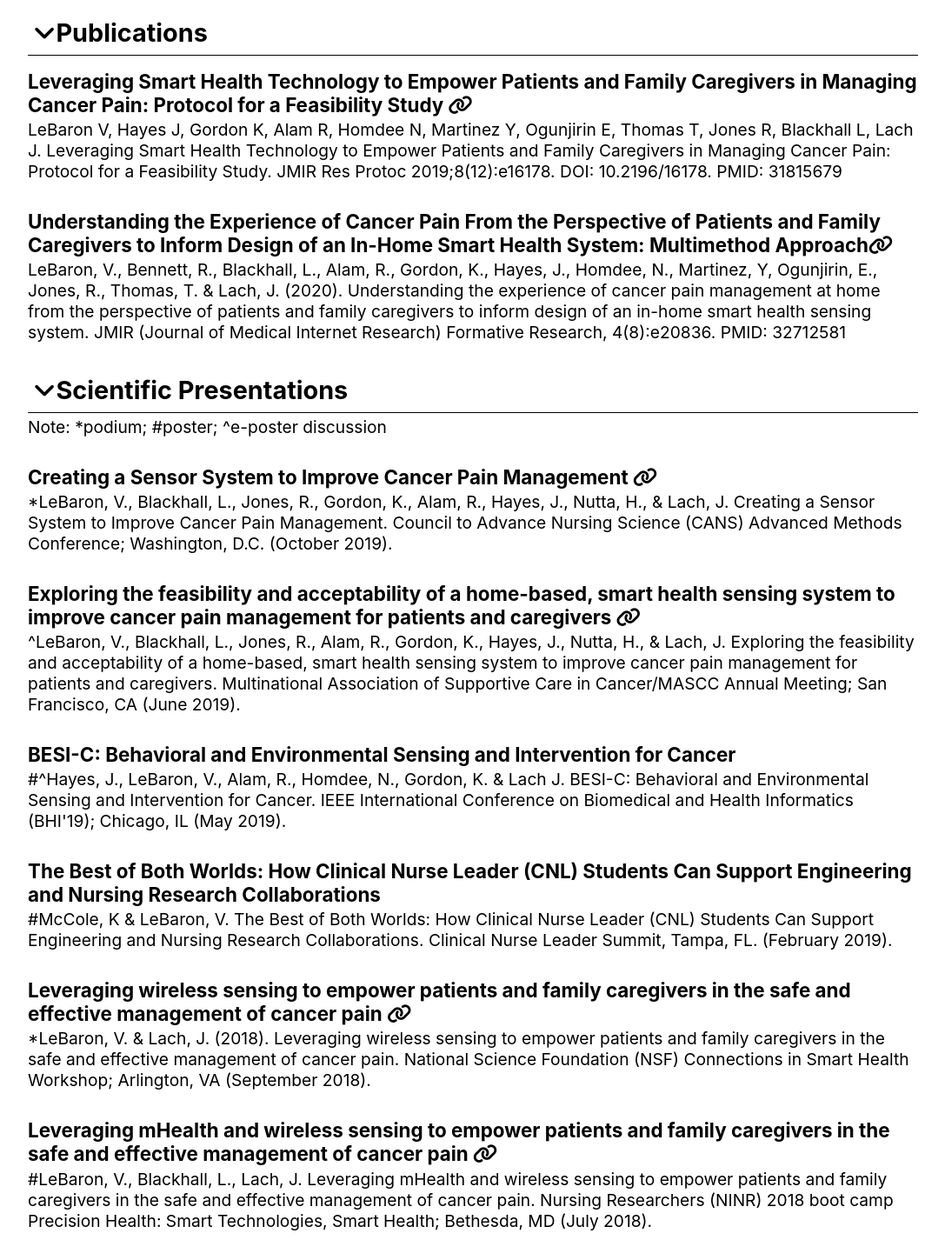
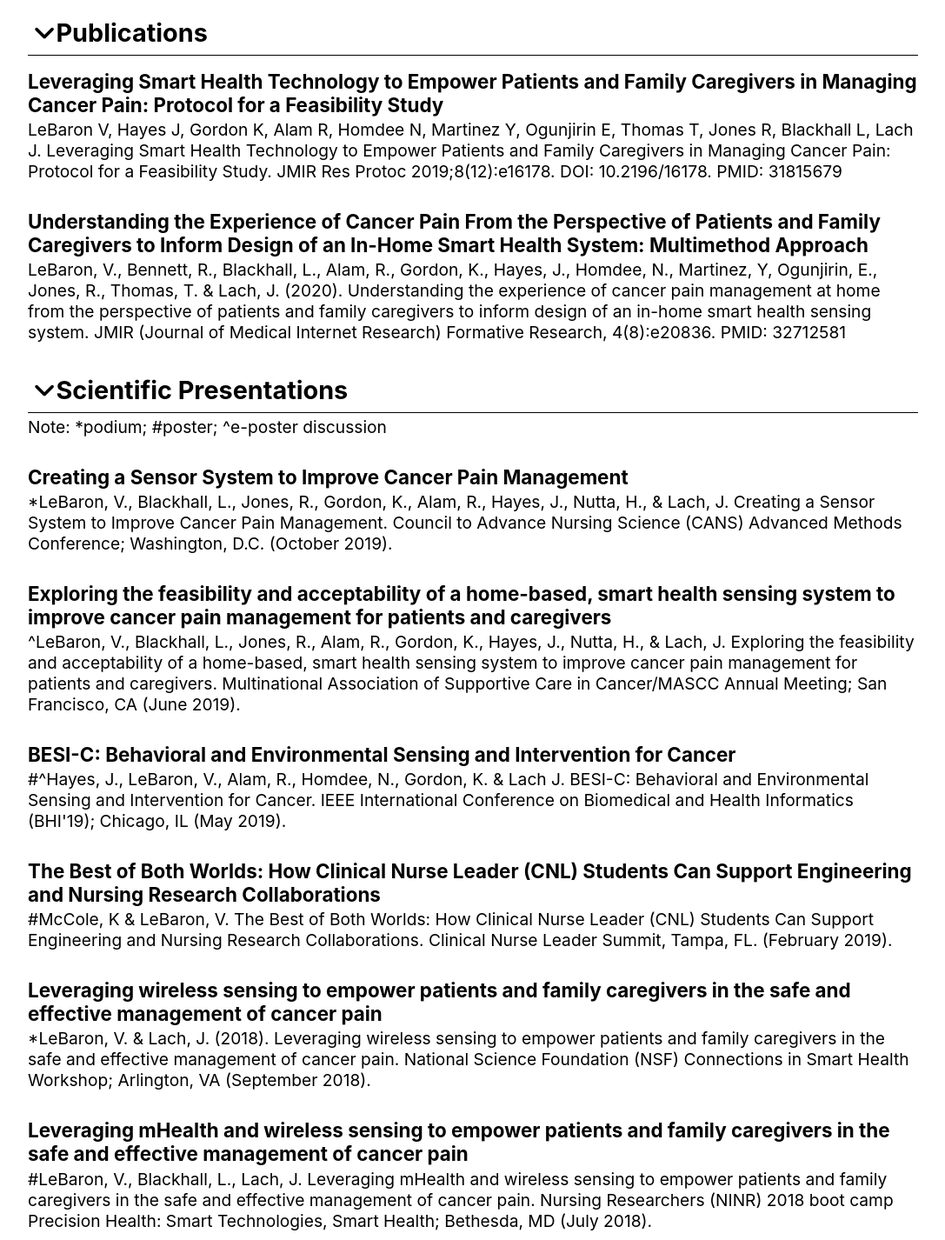
Before and after one commit to besi-c/besi-c.github.io, a Flask app: page /learn_more/dof in a window 1280 px wide, after a click on "Scientific Presentations". Shown: the part 231-1657 px from the top of the page at 87% size, without its empty margins (96-1183 px from the left). Run offline with Flask 2, Linux system fonts and the light colour scheme; some libraries are stand-ins or nearby versions; some web fonts are replaced.

Commit message:
removed link icons

```diff
--- a/learn_more.html
+++ b/learn_more.html
@@ -37,7 +37,7 @@
 
 	<a href="/learn_more/dof"><div class="info-panel" id="for-researchers">
 		<h3>For<br>Researchers</h3>
-		<p>Dissemination of Findings <i class="fas fa-link"></i></p>
+		<p>Dissemination of Findings</p>
 	</div></a>
 	<div class="info-panel" id="for-patients">
 		<h3>For<br>Patients/Caregivers</h3>
--- a/learn_more/dof.html
+++ b/learn_more/dof.html
@@ -58,10 +58,10 @@
 		Publications
 	</div>
 	<div class="collapse" id="publications" style="display:inline;">
-		<a href="https://www.researchprotocols.org/2019/12/e16178"><h5>Leveraging Smart Health Technology to Empower Patients and Family Caregivers in Managing Cancer Pain: Protocol for a Feasibility Study <i class="fas fa-link"></i></h5></a>
+		<a href="https://www.researchprotocols.org/2019/12/e16178"><h5>Leveraging Smart Health Technology to Empower Patients and Family Caregivers in Managing Cancer Pain: Protocol for a Feasibility Study</h5></a>
 		<p>LeBaron V, Hayes J, Gordon K, Alam R, Homdee N, Martinez Y, Ogunjirin E, Thomas T, Jones R, Blackhall L, Lach J. Leveraging Smart Health Technology to Empower Patients and Family Caregivers in Managing Cancer Pain: Protocol for a Feasibility Study.  JMIR Res Protoc 2019;8(12):e16178. DOI: 10.2196/16178. PMID: 31815679</p>
 
-		<a href="https://formative.jmir.org/2020/8/e20836/"><h5>Understanding the Experience of Cancer Pain From the Perspective of Patients and Family Caregivers to Inform Design of an In-Home Smart Health System: Multimethod Approach<i class="fas fa-link"></i></h5></a>
+		<a href="https://formative.jmir.org/2020/8/e20836/"><h5>Understanding the Experience of Cancer Pain From the Perspective of Patients and Family Caregivers to Inform Design of an In-Home Smart Health System: Multimethod Approach</h5></a>
 		<p>LeBaron, V., Bennett, R., Blackhall, L., Alam, R., Gordon, K., Hayes, J., Homdee, N., Martinez, Y, Ogunjirin, E., Jones, R., Thomas, T. &amp; Lach, J. (2020). Understanding the experience of cancer pain management at home from the perspective of patients and family caregivers to inform design of an in-home smart health sensing system. JMIR (Journal of Medical Internet Research) Formative Research, 4(8):e20836. PMID: 32712581</p>
 	</div>
 
@@ -73,10 +73,10 @@
 	<div class="collapse" id="presentations">
 		<p>Note: *podium; #poster; ^e-poster discussion </p>
 
-		<a href="https://higherlogicdownload.s3.amazonaws.com/AANNET/12ebde25-5178-43b2-a724-5f650d708880/UploadedImages/2019_On-Site_Program_CANS_FINAL1.pdf"><h5>Creating a Sensor System to Improve Cancer Pain Management <i class="fas fa-link"></i></h5></a>
+		<a href="https://higherlogicdownload.s3.amazonaws.com/AANNET/12ebde25-5178-43b2-a724-5f650d708880/UploadedImages/2019_On-Site_Program_CANS_FINAL1.pdf"><h5>Creating a Sensor System to Improve Cancer Pain Management</h5></a>
 		<p>*LeBaron, V., Blackhall, L., Jones, R., Gordon, K., Alam, R., Hayes, J., Nutta, H., &amp; Lach, J. Creating a Sensor System to Improve Cancer Pain Management. Council to Advance Nursing Science (CANS) Advanced Methods Conference; Washington, D.C. (October 2019).
 
-		<a href="https://www.morressier.com/article/exploring-feasibility-acceptability-homebased-smart-health-sensing-system-improve-cancer-pain-management-patients-caregivers/5cdbe0a9618793e647b126ee"><h5>Exploring the feasibility and acceptability of a home-based, smart health sensing system to improve cancer pain management for patients and caregivers <i class="fas fa-link"></i></h5></a>
+		<a href="https://www.morressier.com/article/exploring-feasibility-acceptability-homebased-smart-health-sensing-system-improve-cancer-pain-management-patients-caregivers/5cdbe0a9618793e647b126ee"><h5>Exploring the feasibility and acceptability of a home-based, smart health sensing system to improve cancer pain management for patients and caregivers</h5></a>
 		<p>^LeBaron, V., Blackhall, L., Jones, R., Alam, R., Gordon, K., Hayes, J., Nutta, H., &amp; Lach, J. Exploring the feasibility and acceptability of a home-based, smart health sensing system to improve cancer pain management for patients and caregivers. Multinational Association of Supportive Care in Cancer/MASCC Annual Meeting; San Francisco, CA (June 2019).</p>
 
 		<h5>BESI-C: Behavioral and Environmental Sensing and Intervention for Cancer</h5>
@@ -85,10 +85,10 @@
 		<h5>The Best of Both Worlds:  How Clinical Nurse Leader (CNL) Students Can Support  Engineering and Nursing Research Collaborations</h5>
 		<p>#McCole, K &amp; LeBaron, V.  The Best of Both Worlds:  How Clinical Nurse Leader (CNL) Students Can Support  Engineering and Nursing Research Collaborations. Clinical Nurse Leader Summit, Tampa, FL. (February 2019).</p>
 
-		<a href="https://engineering.virginia.edu/events/2018-connections-smart-health-workshop"><h5>Leveraging wireless sensing to empower patients and family caregivers in the safe and effective management of cancer pain <i class="fas fa-link"></i></h5></a>
+		<a href="https://engineering.virginia.edu/events/2018-connections-smart-health-workshop"><h5>Leveraging wireless sensing to empower patients and family caregivers in the safe and effective management of cancer pain</h5></a>
 		<p>*LeBaron, V. &amp; Lach, J.  (2018).  Leveraging wireless sensing to empower patients and family caregivers in the safe and effective management of cancer pain.  National Science Foundation (NSF) Connections in Smart Health Workshop; Arlington, VA (September 2018).</p>
 
-		<a href="https://www.ninr.nih.gov/sites/files/docs/2018-NINR-Precision-Health-symposium-abstracts-508c.pdf"><h5>Leveraging mHealth and wireless sensing to empower patients and family caregivers in the safe and effective management of cancer pain <i class="fas fa-link"></i></h5></a>
+		<a href="https://www.ninr.nih.gov/sites/files/docs/2018-NINR-Precision-Health-symposium-abstracts-508c.pdf"><h5>Leveraging mHealth and wireless sensing to empower patients and family caregivers in the safe and effective management of cancer pain</h5></a>
 		<p>#LeBaron, V., Blackhall, L., Lach, J.  Leveraging mHealth and wireless sensing to empower patients and family caregivers in the safe and effective management of cancer pain. Nursing Researchers (NINR) 2018 boot camp Precision Health: Smart Technologies, Smart Health; Bethesda, MD (July 2018).</p>
 
 		<h5>A smart health sensing system to support patients and family caregivers in managingcancer pain: Results from pilot testing</h5>
@@ -101,7 +101,7 @@
 		Related Publications
 	</div>
 	<div class="collapse" id="related">
-		<a href="http://ieeexplore.ieee.org/stamp/stamp.jsp?tp=&arnumber=8877908&isnumber=8877893"><h5>Agitation Monitoring and Prevention System for Dementia Caregiver Empowerment <i class="fas fa-link"></i></h5></a>
+		<a href="http://ieeexplore.ieee.org/stamp/stamp.jsp?tp=&arnumber=8877908&isnumber=8877893"><h5>Agitation Monitoring and Prevention System for Dementia Caregiver Empowerment</h5></a>
 		<p>N. Homdee, R. Alam, J.A. Hayes, T. Hamid, J. Park, S. Wolfe, H. Goins, N. Fyffe, T. Newbold, T. Smith-Jackson, A. Bankole, M.S. Anderson, J. Lach, "Agitation Monitoring and Prevention System for Dementia Caregiver Empowerment," in Computer, vol. 52, no. 11, pp. 30-39, Nov. 2019doi: 10.1109/MC.2019.2933192</p>
 	</div>
 
--- a/style/main.css
+++ b/style/main.css
@@ -188,6 +188,8 @@ img {
 
 #content .collapse {
   display: none; }
+  #content .collapse h5:hover {
+    text-decoration: underline; }
 
 /* Height >= Width : Mobile */
 @media (max-aspect-ratio: 1/1), (aspect-ratio: 1/1) {
--- a/style/source.scss
+++ b/style/source.scss
@@ -207,6 +207,10 @@ img { max-width:100% }
 	}
 	.collapse {
 		display:none;
+
+		h5:hover {
+			text-decoration:underline;
+		}
 	}
 }
 
--- a/templates/learn.html
+++ b/templates/learn.html
@@ -4,7 +4,7 @@
 {% block content %}
 	<a href="/learn_more/dof"><div class="info-panel" id="for-researchers">
 		<h3>For<br>Researchers</h3>
-		<p>Dissemination of Findings <i class="fas fa-link"></i></p>
+		<p>Dissemination of Findings</p>
 	</div></a>
 	<div class="info-panel" id="for-patients">
 		<h3>For<br>Patients/Caregivers</h3>
```
Also changed, not shown: news.html (+5 -5 lines), templates/dof.html (+7 -7 lines), templates/news.html (+5 -5 lines).
